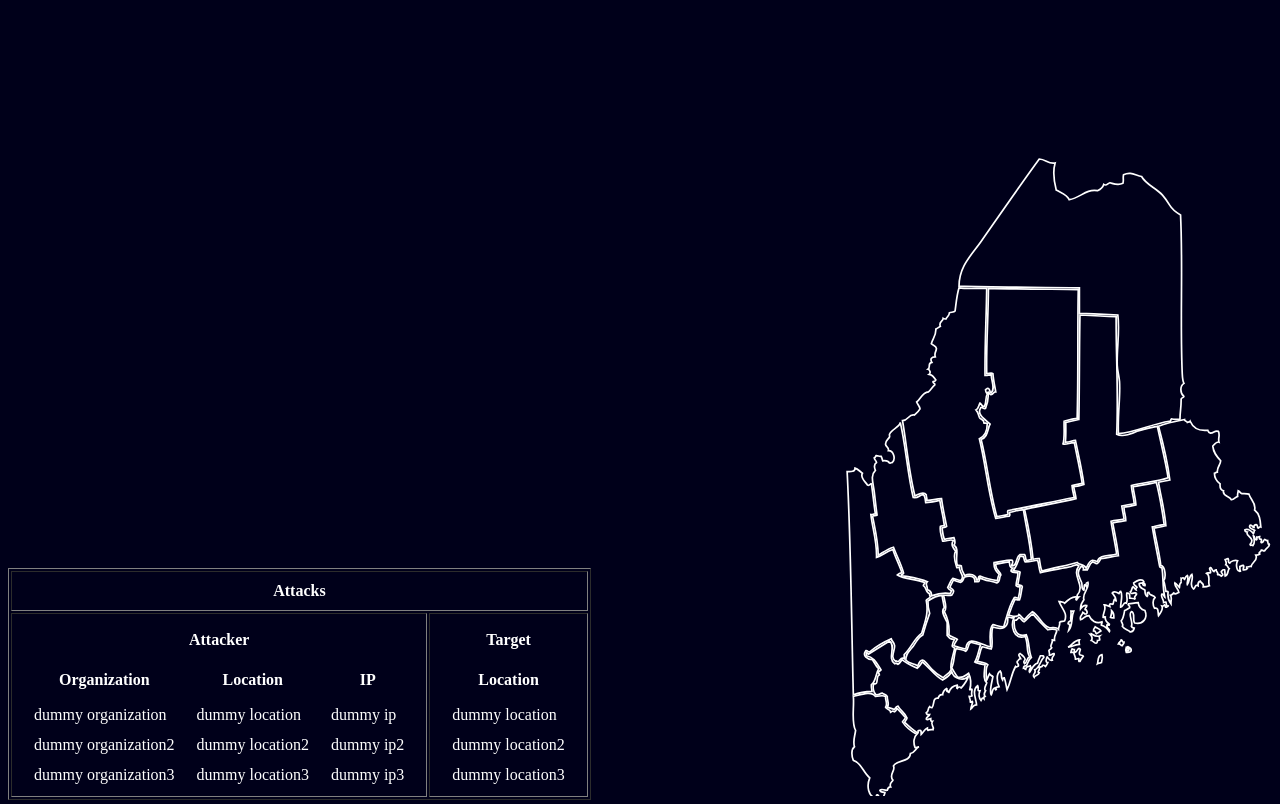
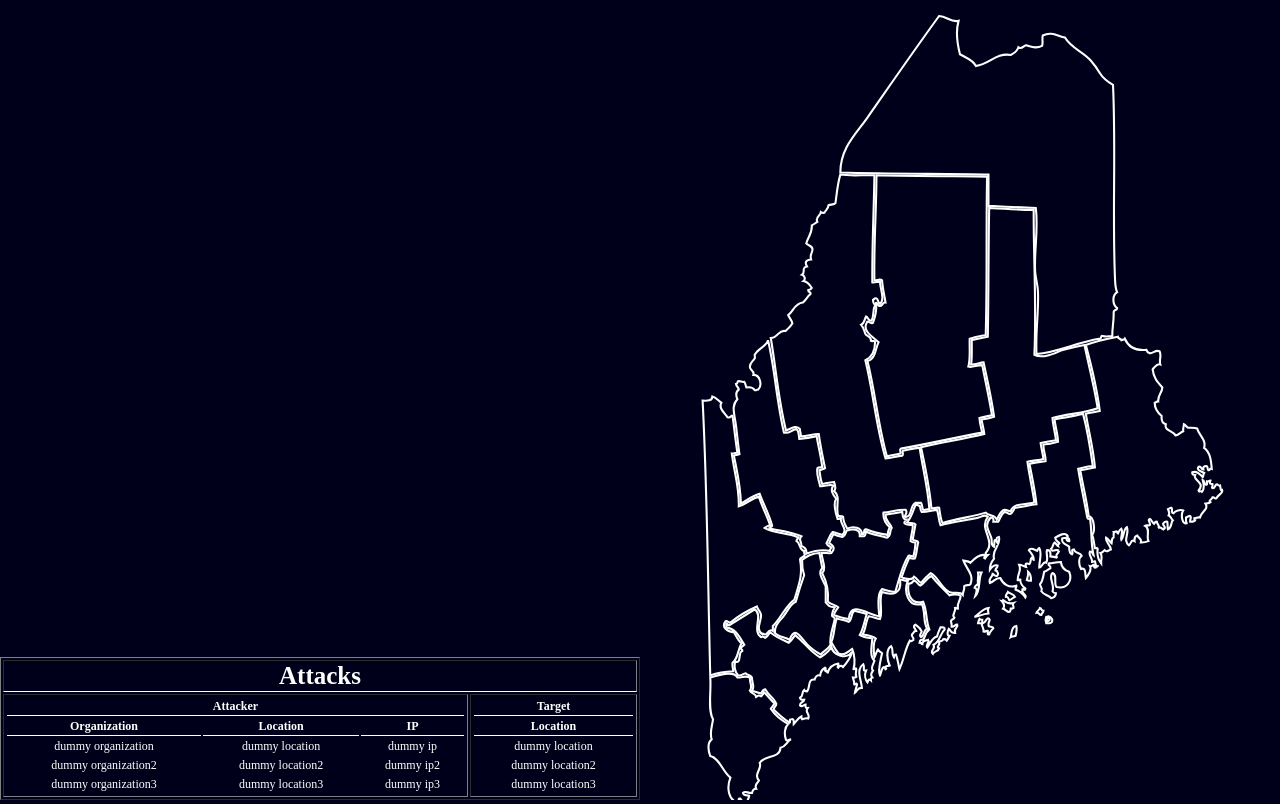
Before and after one commit to npmcdn-to-unpkg-bot/CyberBlip, a Django app: template cyberattackapp/templates/cyberattackapp/index.html in a window 1280 px wide. Run offline with Django 3.2, Linux system fonts and the light colour scheme; the template is opened without the code that fills it, so the values that code supplies are empty.

Commit message:
more styling to the view, changed homepage url to go directly to cybermap

```diff
--- a/cyberattackapp/static/cyberattackapp/cyberstyles.css
+++ b/cyberattackapp/static/cyberattackapp/cyberstyles.css
@@ -1,7 +1,7 @@
 body {
     background: #00001a;
     font-family: serif;
-    font-size: 12;
+    font-size: 12px;
     color: #FFFFFF;
 }
 path {
@@ -13,17 +13,29 @@ path {
     position: absolute;
     right: 0;
     bottom: 0;
+    width: 50%;
+    height: 100%;
 }
 #attacks {
     position: absolute;
     bottom: 0;
+    left: 0;
+    width: 50%;
+}
+.basetableheader {
+    font-size: 25px;
+    font-weight: bold;
+}
+.subtableheader {
+    font-size: 18px;
+}
+table {
+    width: 100%;
+    height: 100%;
 }
 th {
-    padding: 10px;
+    border-bottom: thin solid #FFFFFF;
 }
 td {
-    padding-left: 10px;
-    padding-right: 10px;
-    padding-top:5px;
-    padding-bottom:5px
+    text-align: center;
 }
--- a/cyberattackapp/templates/cyberattackapp/attack_table.html
+++ b/cyberattackapp/templates/cyberattackapp/attack_table.html
@@ -4,7 +4,7 @@
     <table>
         <thead>
             <tr>
-                <th colspan="3">Attacker</th>
+                <th class="subtable" colspan="3">Attacker</th>
             </tr>
         </thead>
         <thead>
--- a/cyberattackapp/templates/cyberattackapp/attacks.html
+++ b/cyberattackapp/templates/cyberattackapp/attacks.html
@@ -5,7 +5,7 @@
         <table border="1">
             <thead>
                 <tr>
-                    <th colspan="2">Attacks</th>
+                    <th class="basetableheader" colspan="2">Attacks</th>
                 </tr>
             </thead>
             <tbody>
--- a/cyberattackapp/templates/cyberattackapp/target_table.html
+++ b/cyberattackapp/templates/cyberattackapp/target_table.html
@@ -4,7 +4,7 @@
     <table>
         <thead>
             <tr>
-                <th colspan="1">Target</th>
+                <th class="subtable" colspan="1">Target</th>
             </tr>
         </thead>
         <thead>
--- a/cyberblip/urls.py
+++ b/cyberblip/urls.py
@@ -18,5 +18,6 @@ from django.contrib import admin
 
 urlpatterns = [
     url(r'^admin/', admin.site.urls),
-    url(r'^cyberattackapp/', include('cyberattackapp.urls')),
+    url(r'^$', include('cyberattackapp.urls')),
+    url(r'^cyberattackapp', include('cyberattackapp.urls')),
 ]
```
Also changed, not shown: cyberattackapp/templates/cyberattackapp/maine.svg.
